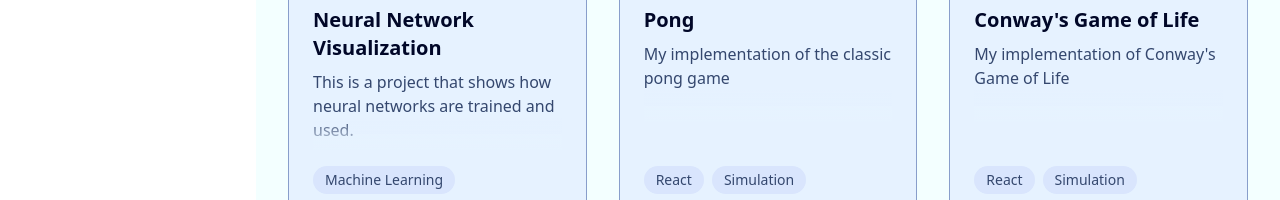
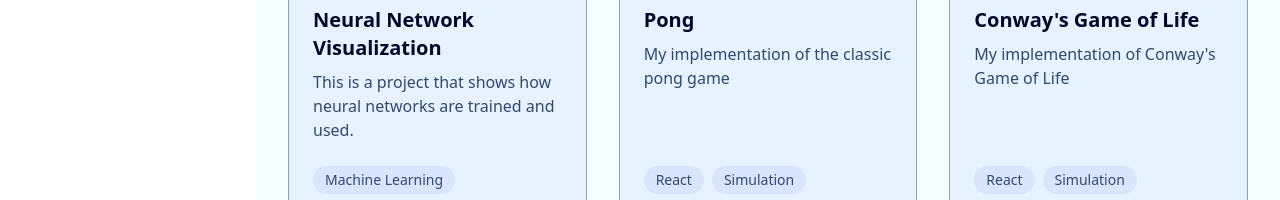
Before and after one commit to Shirou-Inu/Deverse, a React (Vite) app: page / in a window 1280 px wide. Shown: the part 947-1147 px from the top of the page. Built offline with nearby package versions, Linux system fonts and the light colour scheme.

Commit message:
Update item description fade

```diff
--- a/src/common/components/ItemCard/ItemCard.tsx
+++ b/src/common/components/ItemCard/ItemCard.tsx
@@ -30,9 +30,8 @@ const ItemCard: React.FC<ItemCardProps> = ({
         <h3 className="text-xl font-bold mb-2">{title}</h3>
 
         {/* DESCRIPTION */}
-        <div className="relative max-h-24 overflow-hidden mb-4 min-h-20">
+        <div className="relative max-h-24 overflow-hidden mb-4 min-h-20 [mask-image:linear-gradient(to_bottom,black_85%,transparent_100%)] [-webkit-mask-image:linear-gradient(to_bottom,black_85%,transparent_100%)]">
           <p className="text-text-muted">{description}</p>
-          <div className="absolute bottom-0 left-0 w-full h-8 bg-gradient-to-t from-bg to-transparent pointer-events-none"></div>
         </div>
 
         {/* SPACER */}
```
